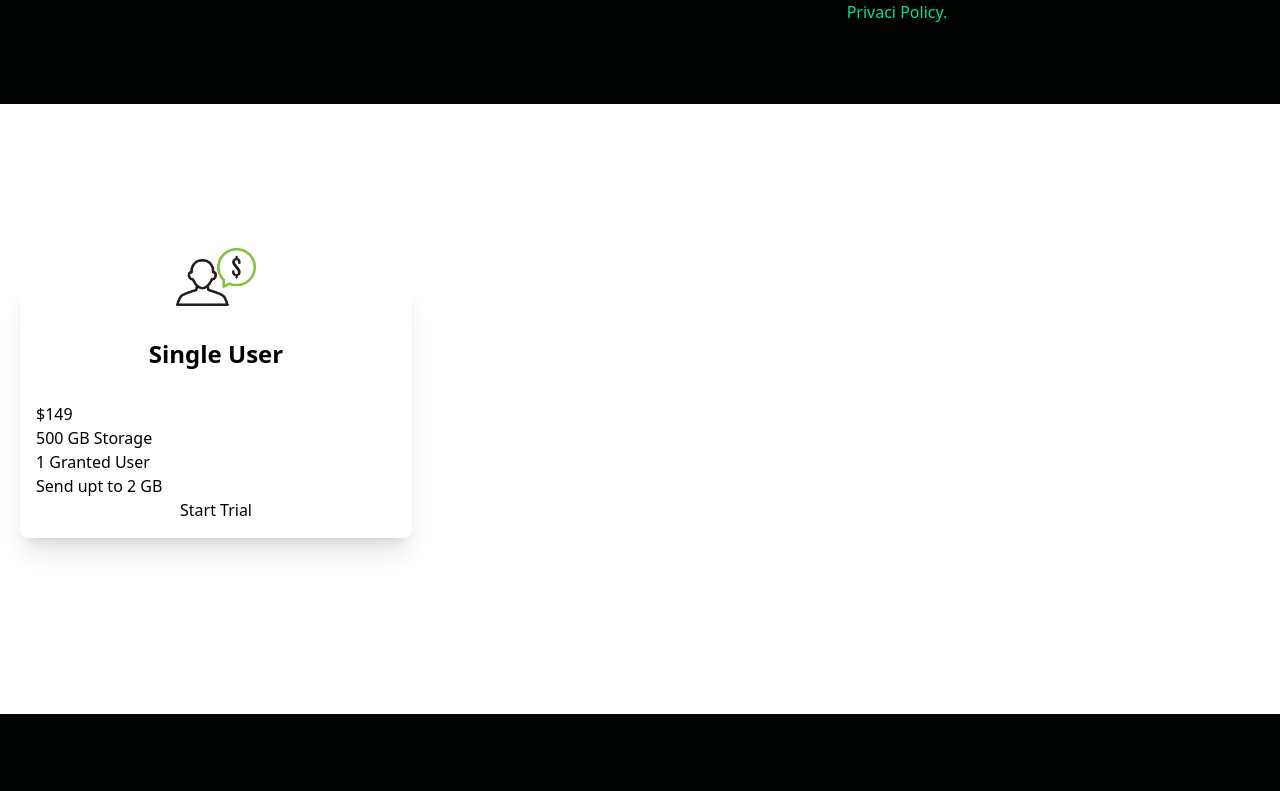
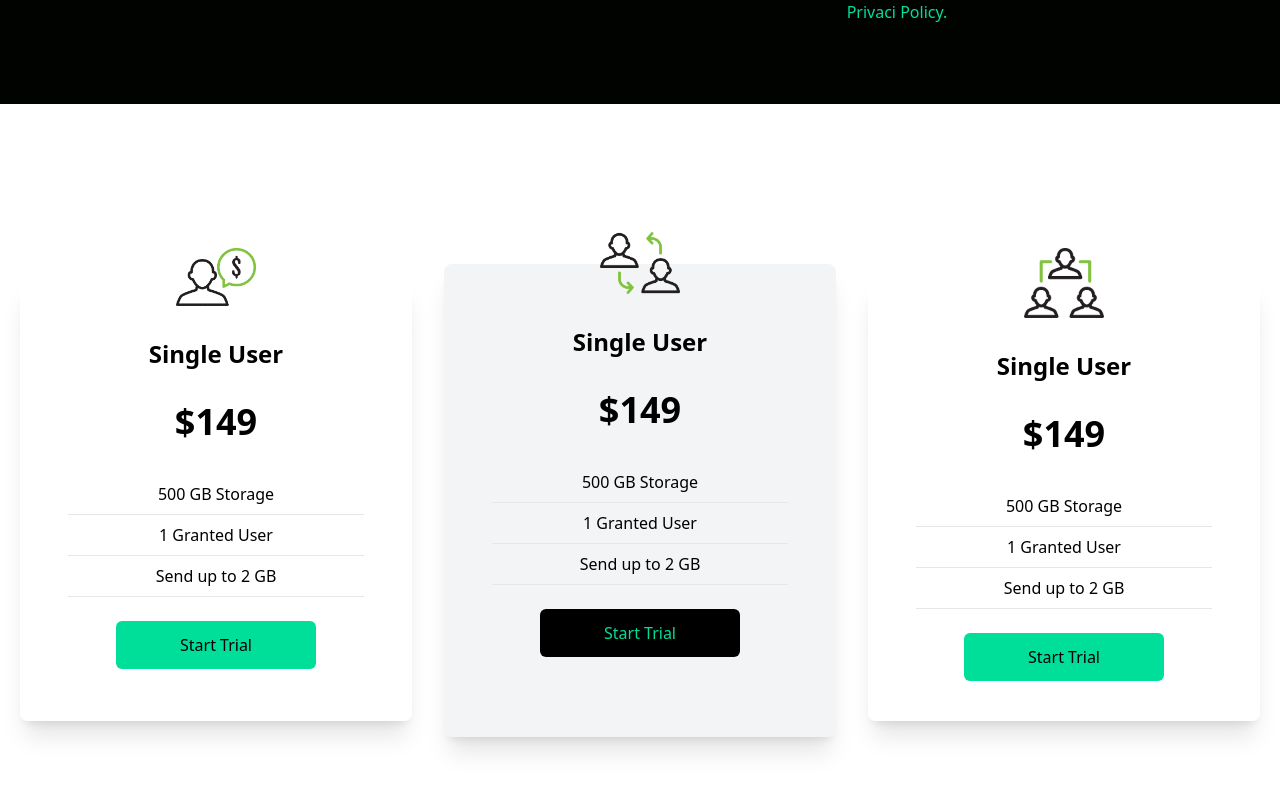
Before and after one commit to Nezo96/Simple-React-and-Tailwind-CSS-website, a React (Create React App) app: page / in a window 1280 px wide. Shown: the part 1577-2368 px from the top of the page. Before the commit the page ends 2291 px from the top, so only its background shows below. Built offline with nearby package versions, Linux system fonts and the light colour scheme.

Commit message:
Finished cards component | Done

```diff
--- /dev/null
+++ b/src/components/Card.jsx
@@ -0,0 +1,37 @@
+import React from "react";
+
+const Card = ({ img, title, price, storage, users, send, best }) => {
+  return (
+    <div
+      className={
+        best
+          ? "w-full shadow-xl bg-gray-100 flex flex-col p-4 my-8 md:my-0 rounded-lg hover:scale-105 duration-300"
+          : "w-full shadow-xl flex flex-col p-4 my-4 rounded-lg hover:scale-105 duration-300"
+      }
+    >
+      <img
+        className="w-20 mx-auto mt-[-3rem] bg-transparent"
+        src={img}
+        alt="/"
+      />
+      <h2 className="text-2xl font-bold text-center py-8">{title}</h2>
+      <p className="text-center text-4xl font-bold">{price}</p>
+      <div className="text-center font-medium">
+        <p className="py-2 border-b mx-8 mt-8">{storage}</p>
+        <p className="py-2 border-b mx-8">{users}</p>
+        <p className="py-2 border-b mx-8">{send}</p>
+      </div>
+      <button
+        className={
+          best
+            ? "bg-black w-[200px] rounded-md font-medium my-6 mx-auto px-6 py-3 text-[#00df9a]"
+            : "bg-[#00df9a] w-[200px] rounded-md font-medium my-6 mx-auto px-6 py-3 text-black"
+        }
+      >
+        Start Trial
+      </button>
+    </div>
+  );
+};
+
+export default Card;
--- a/src/components/Cards.jsx
+++ b/src/components/Cards.jsx
@@ -2,26 +2,37 @@
 import Single from "../assets/single.png";
 import Double from "../assets/double.png";
 import Triple from "../assets/triple.png";
+import Card from "./Card";
 
 const Cards = () => {
   return (
     <div className="w-full py-[10rem] px-4 bg-white">
       <div className="max-w-[1240px] mx-auto grid md:grid-cols-3 gap-8">
-        <div className="w-full shadow-xl flex flex-col p-4 my-4 rounded-lg">
-          <img
-            className="w-20 mx-auto mt-[-3rem] bg-white"
-            src={Single}
-            alt="/"
-          />
-          <h2 className="text-2xl font-bold text-center py-8">Single User</h2>
-          <p>$149</p>
-          <div>
-            <p>500 GB Storage</p>
-            <p>1 Granted User</p>
-            <p>Send upt to 2 GB</p>
-          </div>
-          <button>Start Trial</button>
-        </div>
+        <Card
+          img={Single}
+          title={"Single User"}
+          price={"$149"}
+          storage={"500 GB Storage"}
+          users={"1 Granted User"}
+          send={"Send up to 2 GB"}
+        />
+        <Card
+          img={Double}
+          title={"Single User"}
+          price={"$149"}
+          storage={"500 GB Storage"}
+          users={"1 Granted User"}
+          send={"Send up to 2 GB"}
+          best={true}
+        />
+        <Card
+          img={Triple}
+          title={"Single User"}
+          price={"$149"}
+          storage={"500 GB Storage"}
+          users={"1 Granted User"}
+          send={"Send up to 2 GB"}
+        />
       </div>
     </div>
   );
```
